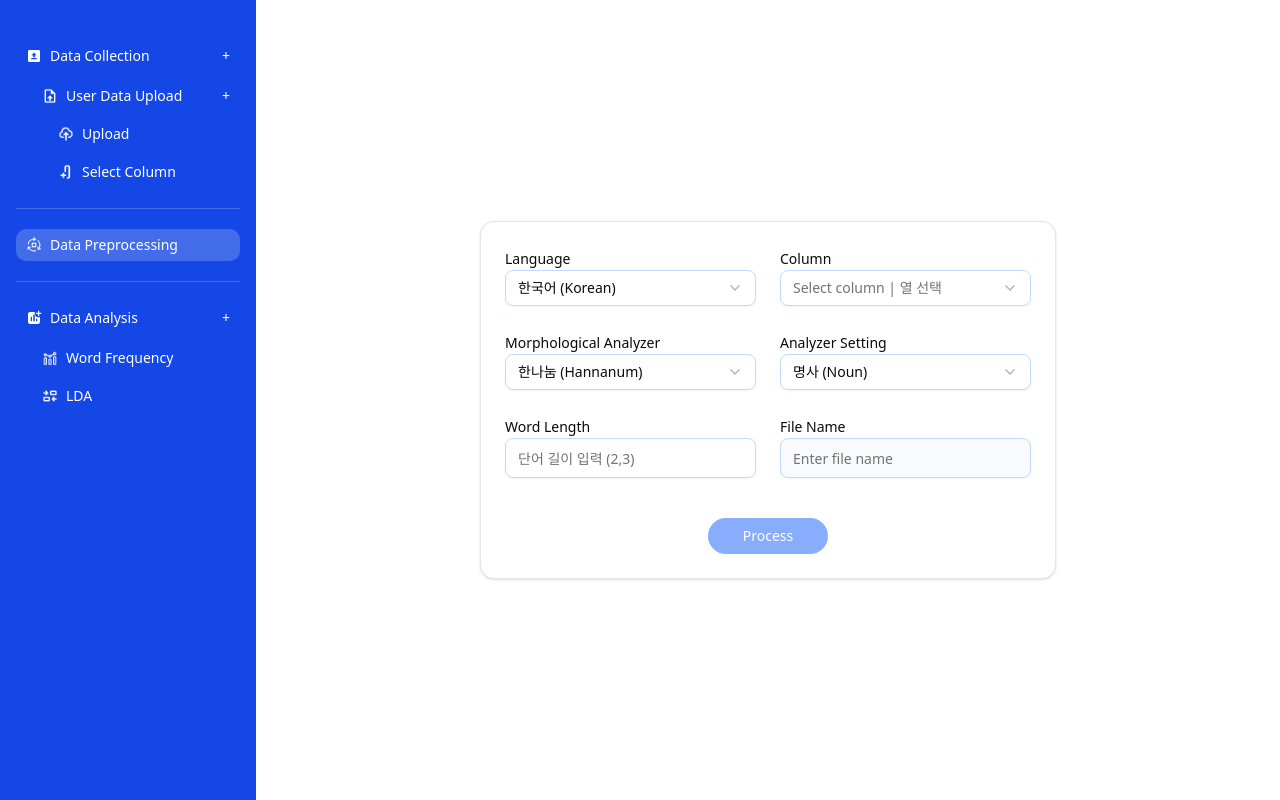
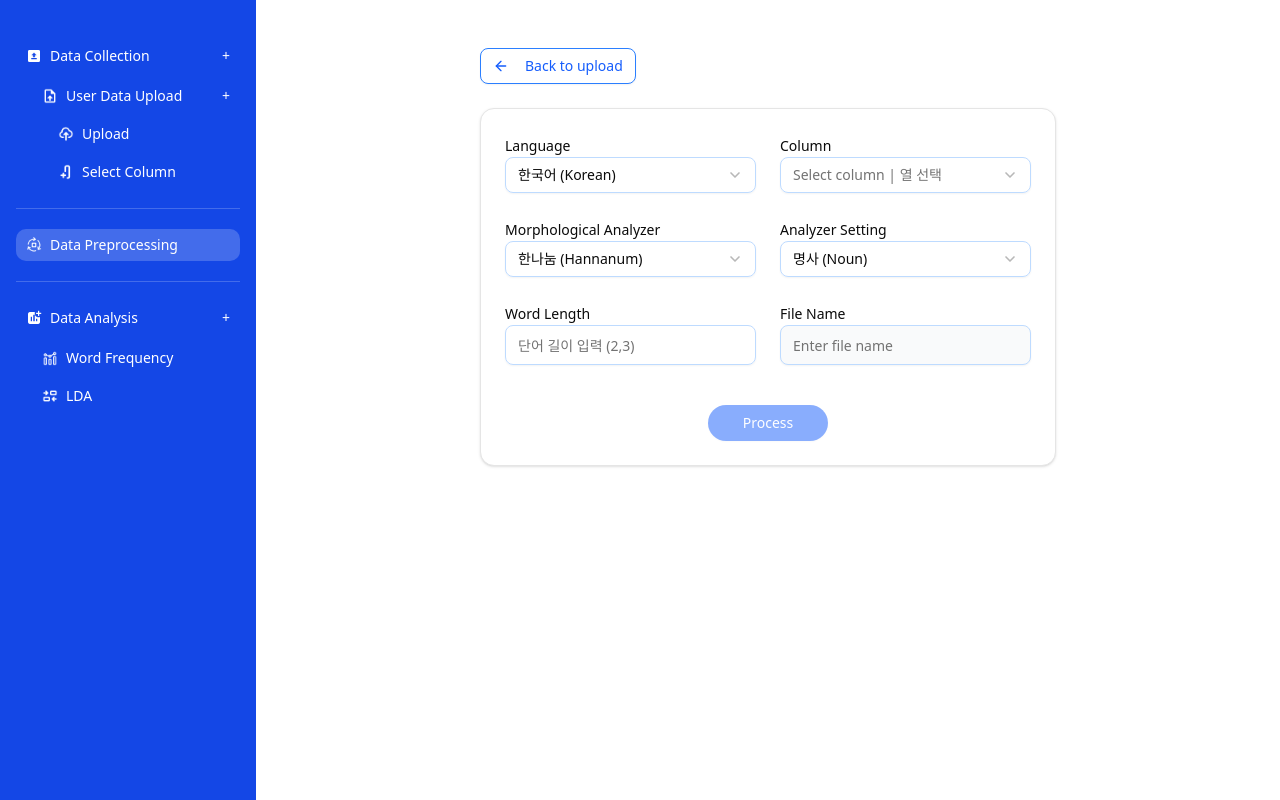
Before and after one commit to HayatsCodes/text-analysis-tool-react, a Next.js app: page /preprocessing in a window 1280 px wide. Built offline with nearby package versions, Linux system fonts and the light colour scheme.

Commit message:
added back button to the app

```diff
--- a/app/lda/page.tsx
+++ b/app/lda/page.tsx
@@ -1,16 +1,19 @@
 "use client";
 
 import React, { useState, useEffect } from "react";
+import { useRouter } from 'next/navigation';
 import { LDAForm } from "../components/lda-form/lda-form";
 import { LDAAnalysisViewTabs } from "../components/lda-analysis-view/lda-analysis-view";
 import { useSidebarState } from "../components/sidebar-layout/sidebar-state-context";
 import { LDAResponse } from "../types/lda";
 import { Button } from "@/components/ui/button";
+import { ArrowLeft } from 'lucide-react';
 
 export default function LDAPage() {
   const [showForm, setShowForm] = useState(true);
   const [ldaData, setLdaData] = useState<LDAResponse | null>(null);
   const { setCurrentSection, setCurrentChild } = useSidebarState();
+  const router = useRouter();
 
   useEffect(() => {
     setCurrentSection("analysis");
@@ -23,13 +26,13 @@ export default function LDAPage() {
   }, [ldaData]);
 
   function handleLdaProcessed(data: LDAResponse) {
-    setLdaData(data); // Initial processing sets the whole data
+    setLdaData(data);
     setShowForm(false);
   }
 
   function handleKeywordsUpdated(updatedFields: Partial<LDAResponse>) {
     setLdaData(prevLdaData => {
-      if (!prevLdaData) return updatedFields as LDAResponse; // Should not happen if called after initial processing
+      if (!prevLdaData) return updatedFields as LDAResponse;
       return { ...prevLdaData, ...updatedFields };
     });
   }
@@ -39,14 +42,48 @@ export default function LDAPage() {
     setShowForm(true);
   }
 
+  // Determine Back Button props based on state
+  let backButtonProps: { text: string; onClick: () => void; visible: boolean } = {
+    text: "",
+    onClick: () => {},
+    visible: true,
+  };
+
+  if (!showForm && ldaData) { // Results/Tabs view
+    backButtonProps = {
+      text: "New LDA Analysis (Back to Form)",
+      onClick: handleReset,
+      visible: true,
+    };
+  } else if (showForm) { // Form view
+    backButtonProps = {
+      text: "Back to word frequency analysis",
+      onClick: () => router.push('/analysis'),
+      visible: true,
+    };
+  } else { // No data and not showing form (initial state or after reset before new data)
+    backButtonProps.visible = false; // Or a different default back action, e.g. router.back()
+  }
+
   return (
     <div className="w-full flex flex-col items-center pb-8 px-4 sm:px-6 lg:px-8">
+      {/* Back Button Area */}
+      {backButtonProps.visible && (
+          <div className="w-full max-w-5xl mt-4 mb-4 sm:mb-6 flex justify-start">
+            <Button
+              variant="outline"
+              onClick={backButtonProps.onClick}
+              className="text-blue-600 border-blue-500 hover:bg-blue-50 hover:text-blue-700"
+            >
+              <ArrowLeft className="mr-2 h-4 w-4" />
+              {backButtonProps.text}
+            </Button>
+          </div>
+      )}
+
       {showForm && <LDAForm onProcessed={handleLdaProcessed} />}
       {!showForm && ldaData && (
         <div className="w-full max-w-5xl flex flex-col items-start">
-          {/* <Button onClick={handleReset} variant="outline" className="mb-4">
-            New Analysis (Back to Form)
-          </Button> */}
           <LDAAnalysisViewTabs ldaResponse={ldaData} onKeywordsUpdated={handleKeywordsUpdated} />
         </div>
       )}
--- a/app/preprocessing/page.tsx
+++ b/app/preprocessing/page.tsx
@@ -5,7 +5,8 @@ import { useSearchParams, useRouter } from "next/navigation";
 import { PreprocessingForm } from "../components/preprocessing-form/preprocessing-form";
 import Link from "next/link";
 import { useSidebarState } from "../components/sidebar-layout/sidebar-state-context";
-import { Loader2 } from "lucide-react";
+import { Loader2, ArrowLeft } from "lucide-react";
+import { Button } from "@/components/ui/button";
 
 const languages = ["Korean", "English"];
 const analyzers = ["Hannanum", "Komoran"];
@@ -31,8 +32,19 @@ function PreprocessingPageContent() {
   }, [setCurrentSection, setCurrentChild]);
 
   return (
-    <div className="w-full h-full flex flex-col items-center justify-center">
-      <div className="w-full max-w-xl">
+    <div className="w-full h-full flex flex-col items-center">
+      <div className="w-full max-w-xl mt-4 mb-4 sm:mb-6 flex justify-start px-4 sm:px-0">
+        <Button
+          variant="outline"
+          onClick={() => router.push('/')}
+          className="text-blue-600 border-blue-500 hover:bg-blue-50 hover:text-blue-700"
+        >
+          <ArrowLeft className="mr-2 h-4 w-4" />
+          Back to upload
+        </Button>
+      </div>
+
+      <div className="w-full max-w-xl px-4 sm:px-0 pb-8">
         <PreprocessingForm
           language={language}
           setLanguage={setLanguage}
```
Also changed, not shown: app/components/lda-keyword-editor/lda-keyword-editor.tsx (indentation only).
